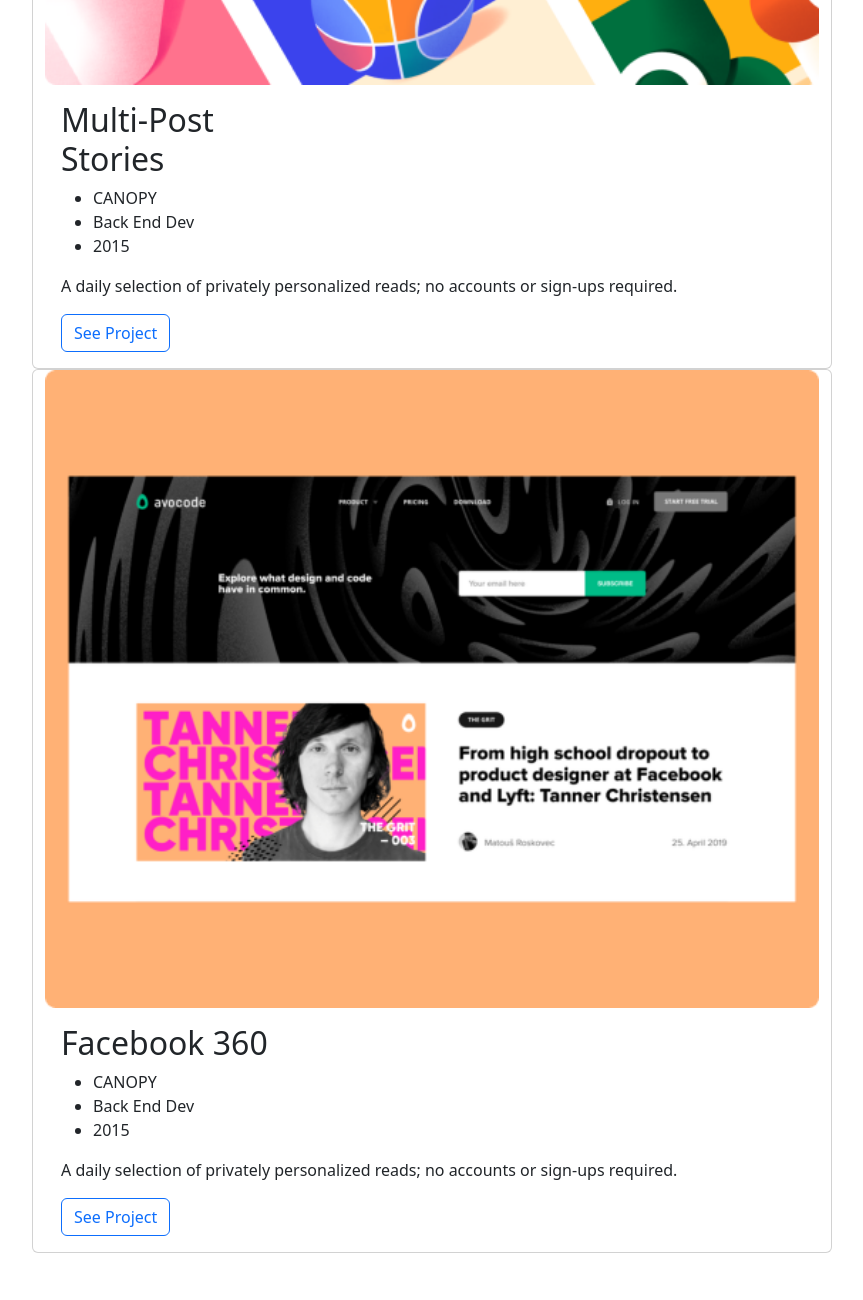
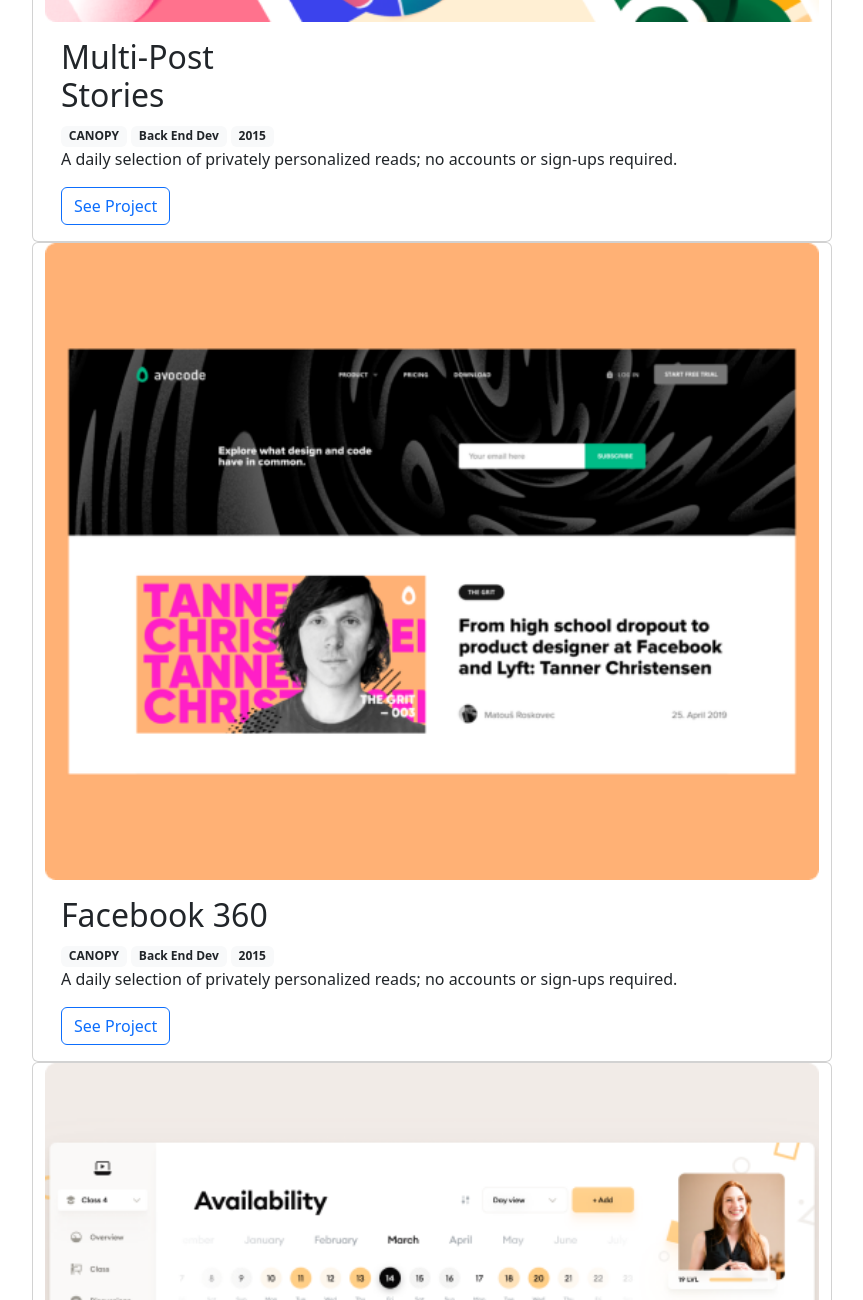
Before and after one commit to Kidd254/bootstrap_desktop_version, a plain HTML site: page index.html in a window 1280 px wide. Shown: the part 1720-3020 px from the top of the page, without its empty margins (208-1071 px from the left). Before the commit the page ends 2973 px from the top, so only its background shows below. Drawn offline with nearby package versions, Linux system fonts and the light colour scheme.

Commit message:
Add skill badge changes

```diff
--- a/index.html
+++ b/index.html
@@ -73,11 +73,9 @@
         <img src="./images/Desktop_project1.png" class="card-img-top" alt="Project Image">
         <div class="card-body">
             <h2 class="card-title">Tonic</h2>
-            <ul class="project_details">
-                <li class="canopy">CANOPY</li>
-                <li class="Back_End_Dev">Back End Dev</li>
-                <li class="year">2015</li>
-            </ul>
+            <span class="badge bg-light text-dark">CANOPY</span>
+            <span class="badge bg-light text-dark">Back End Dev</span>
+            <span class="badge bg-light text-dark">2015</span>
             <p class="card-text">A daily selection of privately personalized reads; no accounts or sign-ups required.
             </p>
             <a href="#" class="btn btn-outline-primary">See Project</a>
@@ -88,11 +86,9 @@
         <img src="./images/Desktop_project2.png" class="card-img-top" alt="Project Image">
         <div class="card-body">
             <h2 class="card-title">Multi-Post <br> Stories</h2>
-            <ul class="project_details">
-                <li class="canopy">CANOPY</li>
-                <li class="Back_End_Dev">Back End Dev</li>
-                <li class="year">2015</li>
-            </ul>
+            <span class="badge bg-light text-dark">CANOPY</span>
+            <span class="badge bg-light text-dark">Back End Dev</span>
+            <span class="badge bg-light text-dark">2015</span>
             <p class="card-text">A daily selection of privately personalized reads; no accounts or sign-ups required.
             </p>
             <a href="#" class="btn btn-outline-primary">See Project</a>
@@ -103,11 +99,22 @@
         <img src="./images/Desktop_project3.png" class="card-img-top" alt="Project Image">
         <div class="card-body">
             <h2 class="card-title">Facebook 360</h2>
-            <ul class="project_details">
-                <li class="canopy">CANOPY</li>
-                <li class="Back_End_Dev">Back End Dev</li>
-                <li class="year">2015</li>
-            </ul>
+            <span class="badge bg-light text-dark">CANOPY</span>
+            <span class="badge bg-light text-dark">Back End Dev</span>
+            <span class="badge bg-light text-dark">2015</span>
+            <p class="card-text">A daily selection of privately personalized reads; no accounts or sign-ups required.
+            </p>
+            <a href="#" class="btn btn-outline-primary">See Project</a>
+        </div>
+    </div>
+
+    <div class="container-fluid card" style="width: 800px;">
+        <img src="./images/Desktop_project4.png" class="card-img-top" alt="Project Image">
+        <div class="card-body">
+            <h2 class="card-title">Uber Navigation</h2>
+            <span class="badge bg-light text-dark">CANOPY</span>
+            <span class="badge bg-light text-dark">Back End Dev</span>
+            <span class="badge bg-light text-dark">2015</span>
             <p class="card-text">A daily selection of privately personalized reads; no accounts or sign-ups required.
             </p>
             <a href="#" class="btn btn-outline-primary">See Project</a>
```
